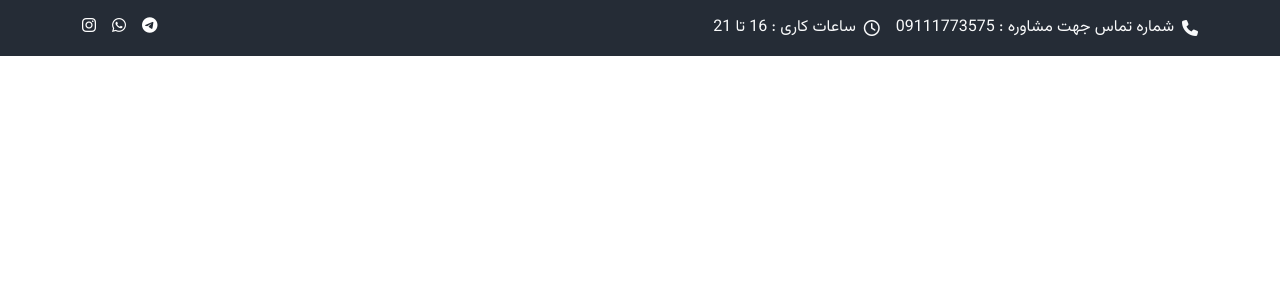
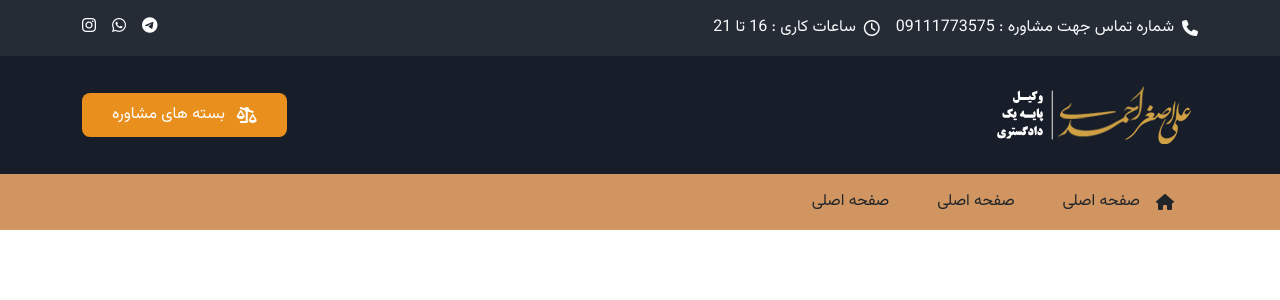
Before and after one commit to nafasebra/vakil-pure-project, a web app: file index.html in a window 1280 px wide. Shown: the top 300 px of the page. Run offline with its HTML, style and script files only (its server is not run), Linux system fonts and the light colour scheme.

Commit message:
add navbar

```diff
--- a/index.html
+++ b/index.html
@@ -17,7 +17,7 @@
 </head>
 <body>
   <nav>
-    <div class="bg_gray__light py-3">
+    <div class="d-none d-md-block bg_gray__light py-3">
       <div class="container d-flex align-items-center justify-content-between text-light">
         <div class="d-flex align-items-center gap-3">
           <div class="d-flex align-items-center gap-2">
@@ -48,7 +48,39 @@
         </ul>
       </div>
     </div>
-    <div></div>
+    <div class="bg_gray__dark py-4">
+      <div class="container d-flex flex-column flex-lg-row align-items-center justify-content-between">
+        <a href="index.html" class="navbar-brand">
+          <img src="assets/images/logo.png"  />
+        </a>
+        <a href="#" class="btn_orange">
+          <i class="fas fa-balance-scale-right"></i>
+          <span>بسته های مشاوره</span>
+        </a>
+      </div>
+    </div>
+    <div class="bg_orange__light">
+      <div class="container">
+        <ul class="d-flex align-items-center">
+          <li>
+            <a href="#" class="d-flex align-items-center gap-3 py-3 px-4">
+              <i class="fa-solid fa-home"></i>
+              <p>صفحه اصلی</p>
+            </a>
+          </li>
+          <li>
+            <a href="#" class="d-flex align-items-center gap-3 py-3 px-4">
+              <p>صفحه اصلی</p>
+            </a>
+          </li>
+          <li>
+            <a href="#" class="d-flex align-items-center gap-3 py-3 px-4">
+              <p>صفحه اصلی</p>
+            </a>
+          </li>
+        </ul>
+      </div>
+    </div>
   </nav>
 
   <header></header>
--- a/style/main.css
+++ b/style/main.css
@@ -55,6 +55,9 @@ img {
 .bg_gray__dark {
   background-color: var(--bg-gray-dark)
 }
+.bg_orange__light {
+  background-color: var(--bg-orange-light)
+}
 .social-media__link {
   color: white;
   transition: opacity 250ms;
@@ -62,3 +65,19 @@ img {
 .social-media__link:hover {
   opacity: 0.75;
 }
+
+.btn_orange {
+  border: none;
+  outline: none;
+  display: flex;
+  align-items: center;
+  gap: 0.75rem;
+  padding: 10px 30px 10px 30px;
+  background-color: var(--bg-orange-main);
+  color: white;
+  transition: opacity 250ms;
+  border-radius: 0.5rem;
+}
+.btn_orange:hover {
+  opacity: 0.8;
+}
```
Also changed, not shown: assets/images/logo.png (added).
